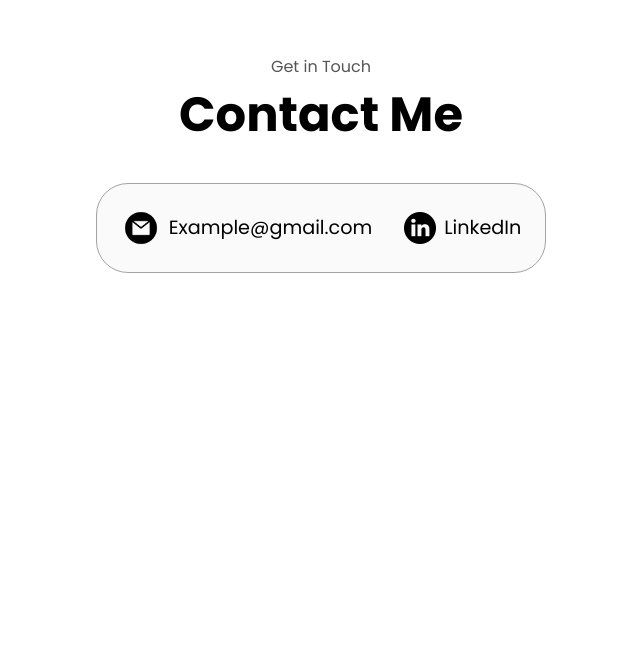
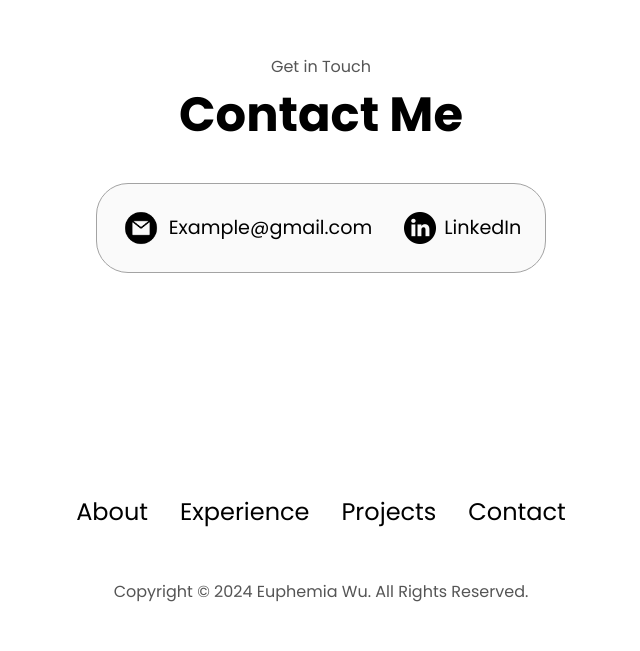
Before and after one commit to euphemon/Portfolio, a plain HTML site: page index.html in a window 1280 px wide. Shown: the part 3197-3848 px from the top of the page, without its empty margins (319-959 px from the left). Before the commit the page ends 3640 px from the top, so only its background shows below. Drawn offline with Linux system fonts and the light colour scheme.

Commit message:
footer update

```diff
--- a/index.html
+++ b/index.html
@@ -222,6 +222,19 @@
             </div>
         </div>
     </section>
+    <footer>
+        <nav>
+            <div class="nav-links-container">
+                <ul class="nav-links">
+                    <li><a href="#about">About</a></li>
+                    <li><a href="#experience">Experience</a></li>
+                    <li><a href="#projects">Projects</a></li>
+                    <li><a href="#contact">Contact</a></li>
+                </ul>
+            </div>
+        </nav>
+        <p>Copyright &#169; 2024 Euphemia Wu. All Rights Reserved.</p>
+    </footer>
     <script src="script.js"></script>
 </body>
 
--- a/style.css
+++ b/style.css
@@ -405,3 +405,13 @@ article icon {
 .email-icon {
     height: 2.5rem;
 }
+
+/* FOOTER */
+footer {
+    height: 26vh;
+    margin: 0 1rem;
+}
+
+footer p {
+    text-align: center;
+}
```
